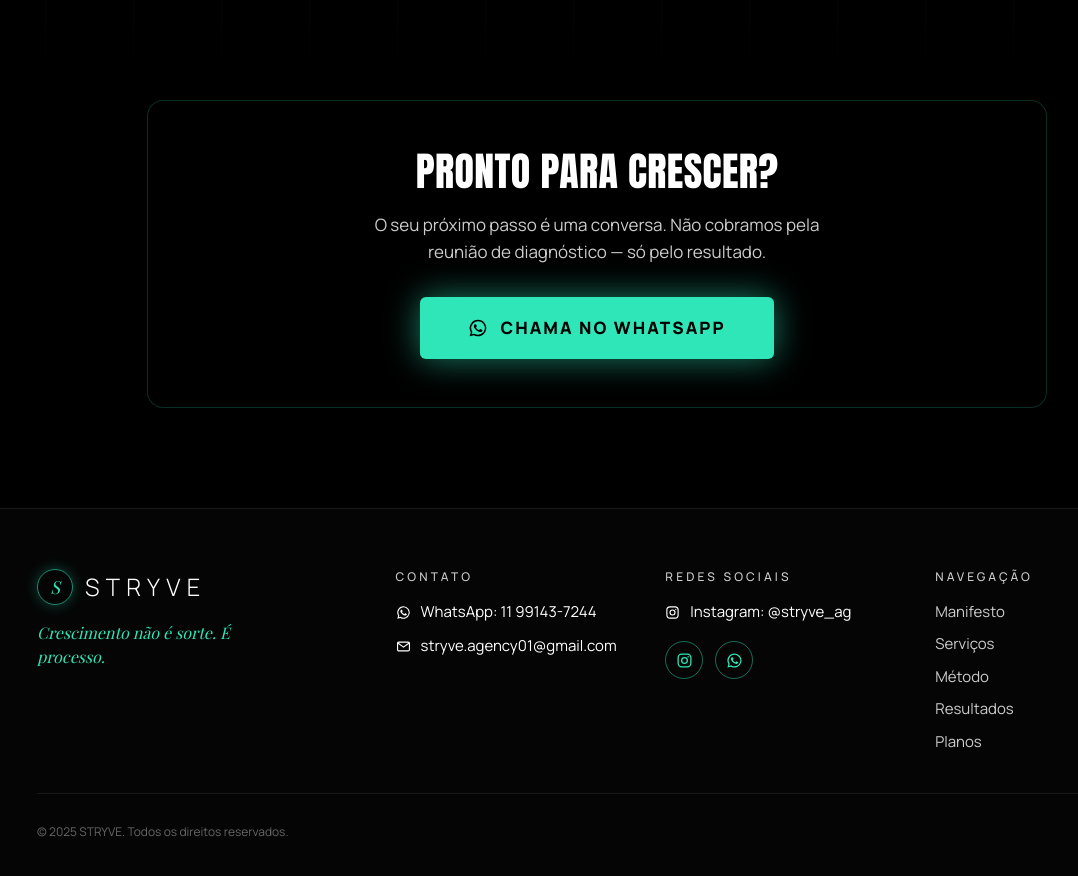
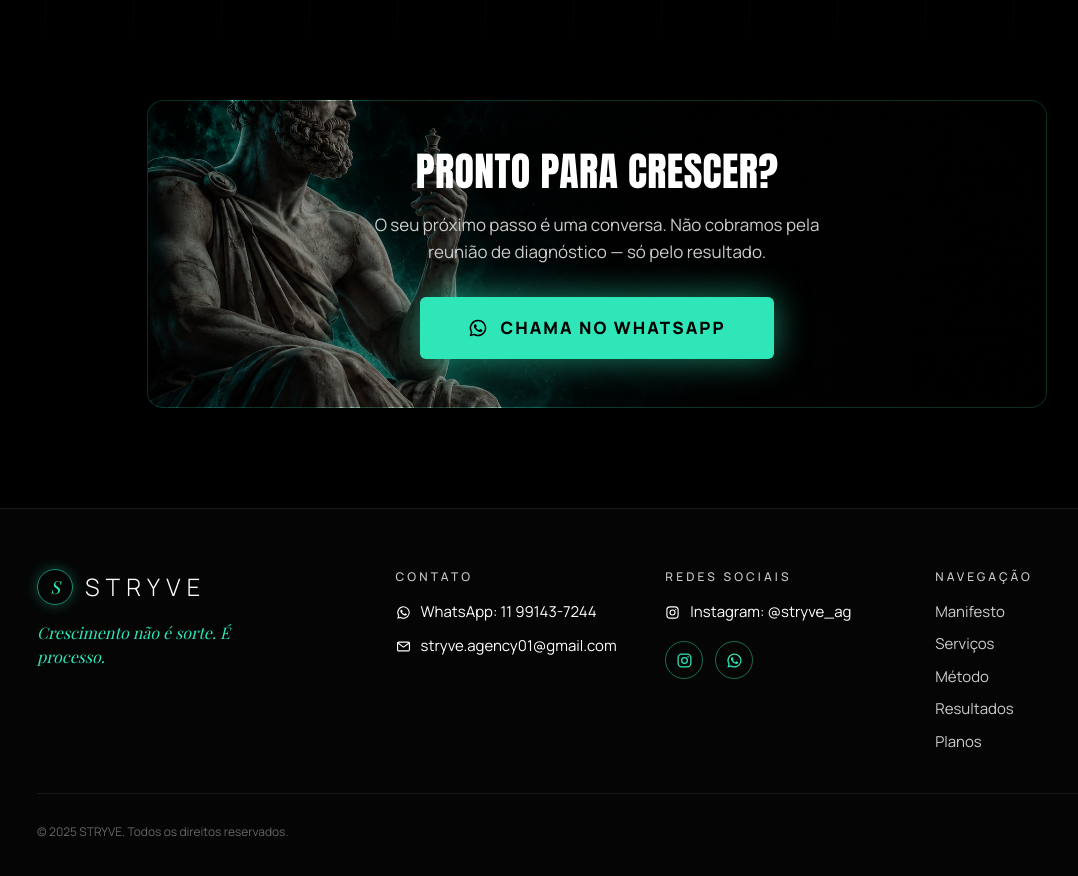
Before and after one commit to stryveagency/STRYVE-website, a React (Vite) app: page / in a window 1280 px wide. Shown: the part 10042-10918 px from the top of the page, without its empty margins (43-1121 px from the left). Built offline with nearby package versions, Linux system fonts and the light colour scheme; a web font is replaced by a local one.

Commit message:
Add background image to CTA WhatsApp section
Copies background-sessão-cta-whatsapp.png to public/images/cta-bg.png and
applies it as a cover/center background on the CTA card, with a semi-
transparent black overlay so the title/copy/button stay legible over the
statue art.

```diff
--- a/src/components/CtaWhatsApp.tsx
+++ b/src/components/CtaWhatsApp.tsx
@@ -5,15 +5,26 @@ function CtaWhatsApp() {
     <div className="bg-black px-6 pb-20 lg:px-20 lg:pb-25">
       <Reveal
         anim="pop"
-        className="mx-auto max-w-[900px] rounded-2xl border border-teal-neon/20 bg-black px-8 py-12 text-center lg:px-16"
+        className="relative mx-auto max-w-[900px] overflow-hidden rounded-2xl border border-teal-neon/20 bg-black px-8 py-12 text-center lg:px-16"
+        style={{
+          backgroundImage: 'url(/images/cta-bg.png)',
+          backgroundSize: 'cover',
+          backgroundPosition: 'center',
+          backgroundRepeat: 'no-repeat',
+        }}
       >
-        <h2 className="m-0 font-anton text-[32px] leading-[1.1] tracking-[0.01em] text-white uppercase lg:text-[40px]">
+        <div
+          aria-hidden="true"
+          className="pointer-events-none absolute inset-0 z-0"
+          style={{ background: 'rgba(0,0,0,0.45)' }}
+        />
+        <h2 className="relative z-1 m-0 font-anton text-[32px] leading-[1.1] tracking-[0.01em] text-white uppercase lg:text-[40px]">
           PRONTO PARA CRESCER?
         </h2>
-        <p className="mx-auto mt-4.5 max-w-[500px] font-manrope text-[17px] leading-[1.6] text-gray-light text-pretty">
+        <p className="relative z-1 mx-auto mt-4.5 max-w-[500px] font-manrope text-[17px] leading-[1.6] text-gray-light text-pretty">
           O seu próximo passo é uma conversa. Não cobramos pela reunião de diagnóstico — só pelo resultado.
         </p>
-        <div className="mt-8 flex justify-center">
+        <div className="relative z-1 mt-8 flex justify-center">
           <a
             href="https://wa.me/5511991437244"
             target="_blank"
```
Also changed, not shown: CTA_BG_IMAGE.txt (added), design-reference/background-sessão-cta-whatsapp.png (added), public/images/cta-bg.png (added).
